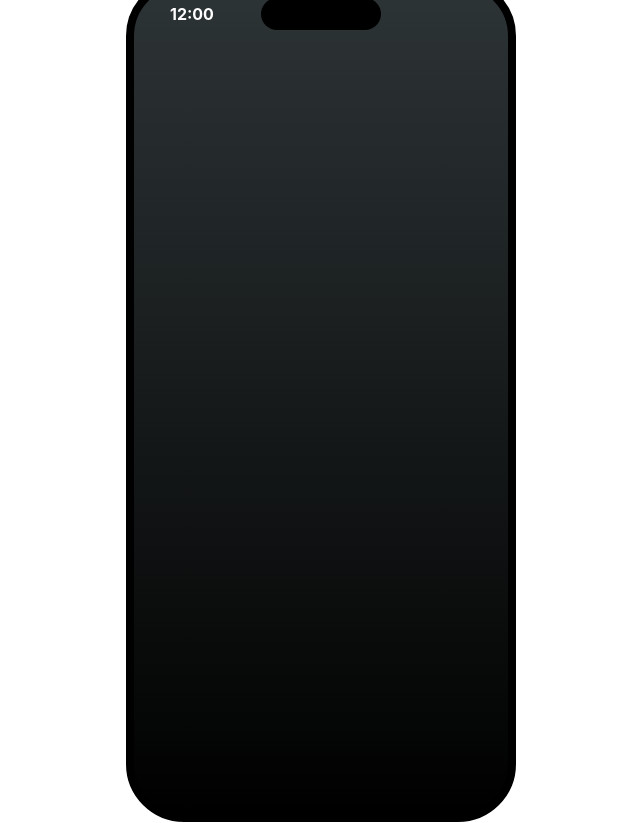
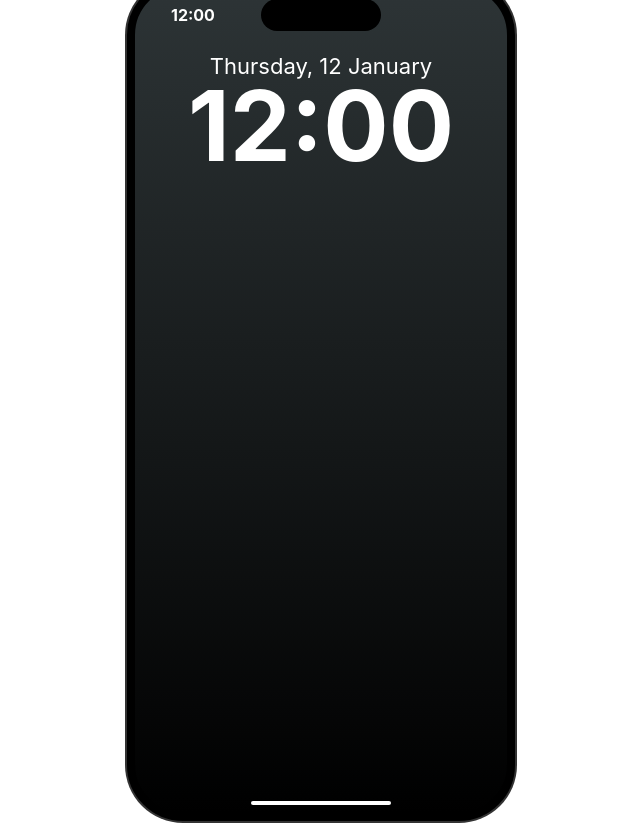
Before and after one commit to iagodahlem/screen-phone, a website built with Parcel: page src/index.html in a window 1280 px wide. Shown: the whole page, without its empty margins (319-959 px from the left). Built offline with nearby package versions, Linux system fonts and the light colour scheme.

Commit message:
Add lockscreen time

```diff
--- a/src/index.html
+++ b/src/index.html
@@ -5,13 +5,28 @@
     <meta http-equiv="X-UA-Compatible" content="IE=edge" />
     <meta name="viewport" content="width=device-width, initial-scale=1.0" />
     <link rel="stylesheet" href="styles/index.css" />
+    <script type="module" src="app.js"></script>
     <title>Screen Phone</title>
   </head>
   <body>
-    <div class="screen-phone">
-      <div class="island"></div>
-      <div class="top-bar">
-        <span>12:00</span>
+    <div class="phone">
+      <div class="screen-phone">
+        <div class="island"></div>
+
+        <div class="top-bar">
+          <span>12:00</span>
+        </div>
+
+        <div class="lock-screen">
+          <span>Thursday, 12 January</span>
+
+          <span class="lock-screen-time">12:00</span>
+        </div>
+
+        <div class="slider">
+          <span class="slider-text">Swipe up to unlock</span>
+          <div class="slider-bar"></div>
+        </div>
       </div>
     </div>
   </body>
--- a/src/styles/index.css
+++ b/src/styles/index.css
@@ -12,40 +12,43 @@ body {
   width: 100%;
   height: 100vh;
   background-color: white;
-
   font-family: -apple-system, BlinkMacSystemFont, 'Segoe UI', Helvetica,
     'Apple Color Emoji', Arial, sans-serif, 'Segoe UI Emoji', 'Segoe UI Symbol',
     sans-serif;
   font-size: 1.6rem;
 }
 
+.phone {
+  display: flex;
+  justify-content: center;
+  align-items: center;
+  width: 392px;
+  height: 846px;
+  background-color: rgba(0, 0, 0, 0.8);
+  border-radius: 58px;
+}
+
 .screen-phone {
   position: relative;
-
   display: flex;
   justify-content: center;
-
-  width: 390px;
-  height: 844px;
-
+  align-items: flex-start;
+  width: calc(100% - 4px);
+  height: calc(100% - 4px);
   background: linear-gradient(#2d3436, #000000);
-
-  border-radius: 58px;
+  border-radius: 56px;
   border: 8px solid black;
-
   overflow: hidden;
 }
 
 .island {
   position: absolute;
+  z-index: 1;
   top: 12px;
-
   width: 120px;
   height: 32px;
-
   background-color: black;
   border-radius: 50vh;
-
   transition: transform 0.2s ease;
 }
 
@@ -57,13 +60,52 @@ body {
 }
 
 .top-bar {
+  position: absolute;
+  top: 0;
   display: flex;
   align-items: center;
-
   width: 100%;
   height: 56px;
   padding: 0 36px;
-
   font-weight: 700;
   color: white;
 }
+
+.lock-screen {
+  display: flex;
+  flex-direction: column;
+  justify-content: center;
+  align-items: center;
+  margin-top: 68px;
+  font-size: 2.2rem;
+  line-height: 1;
+  color: white;
+}
+
+.lock-screen-time {
+  font-size: 9.7rem;
+  font-weight: 700;
+}
+
+.slider {
+  position: absolute;
+  bottom: 8px;
+  display: flex;
+  flex-direction: column;
+  align-items: center;
+}
+
+.slider-text {
+  display: inline-block;
+  margin-bottom: 8px;
+  font-size: 1.3rem;
+  color: #ffffff;
+  opacity: 0;
+}
+
+.slider-bar {
+  width: 140px;
+  height: 4px;
+  background-color: #ffffff;
+  border-radius: 100vh;
+}
```
Also changed, not shown: src/app.js (added).
